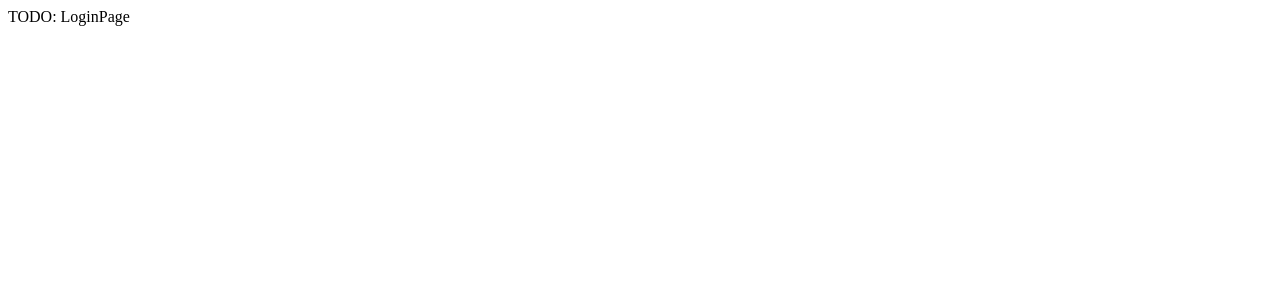
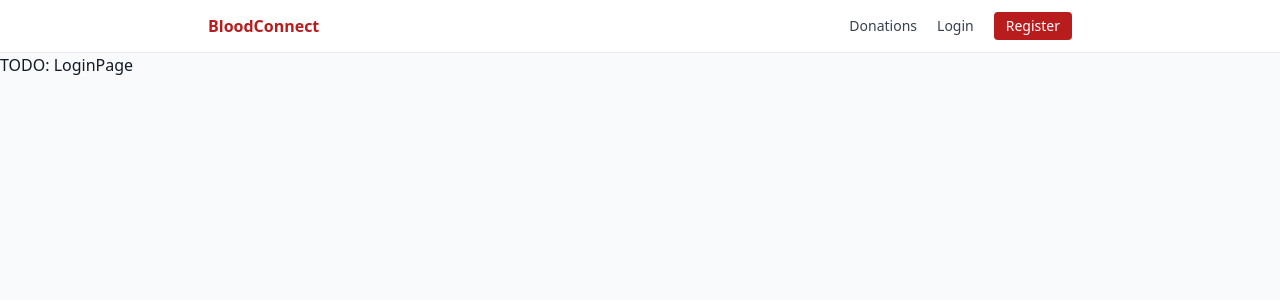
Before and after one commit to Aheen10/blood-donation-platform, a Next.js app in the folder blood-donation-platform/: page /login in a window 1280 px wide. Shown: the top 300 px of the page. Built offline with nearby package versions, Linux system fonts and the light colour scheme; no server answers.

Commit message:
feat: add root layout

```diff
--- /dev/null
+++ b/blood-donation-platform/src/app/layout.tsx
@@ -0,0 +1,22 @@
+import type { Metadata } from "next";
+import "./globals.css";
+import Providers from "./providers";
+import Navbar from "@/components/layout/Navbar";
+
+export const metadata: Metadata = {
+  title: "Blood Donation & Emergency Response Platform",
+  description: "AI-powered blood donor matching and emergency escalation",
+};
+
+export default function RootLayout({ children }: { children: React.ReactNode }) {
+  return (
+    <html lang="en">
+      <body>
+        <Providers>
+          <Navbar />
+          {children}
+        </Providers>
+      </body>
+    </html>
+  );
+}
```
